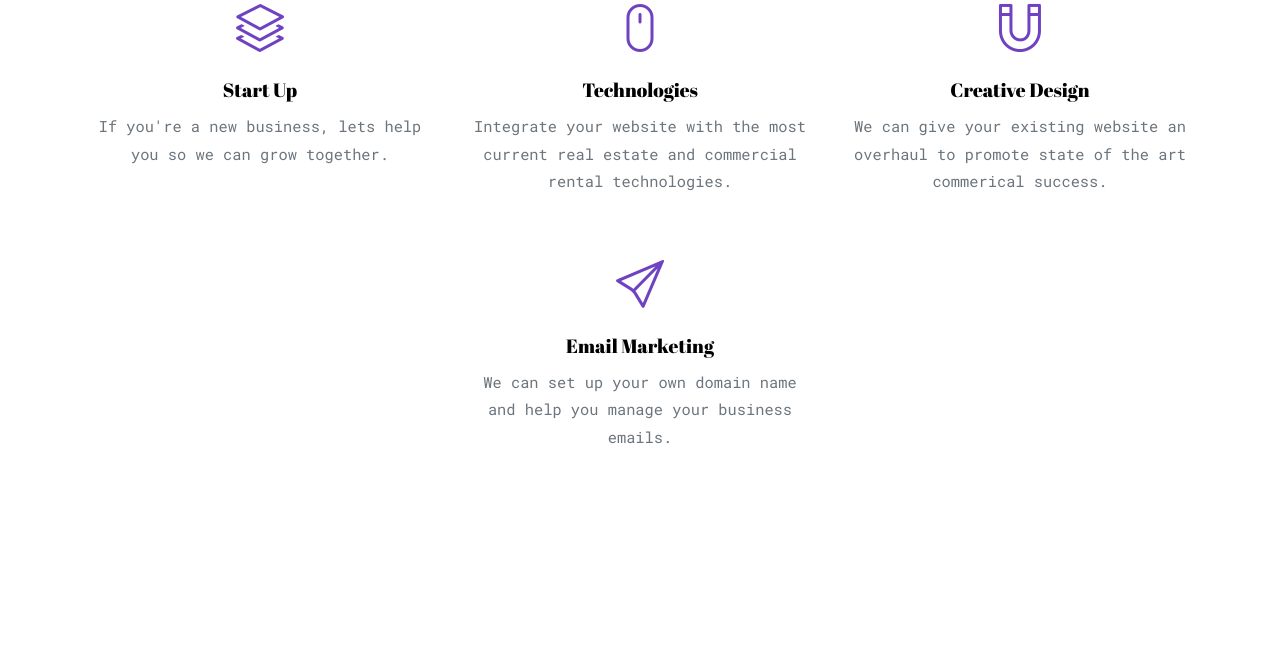
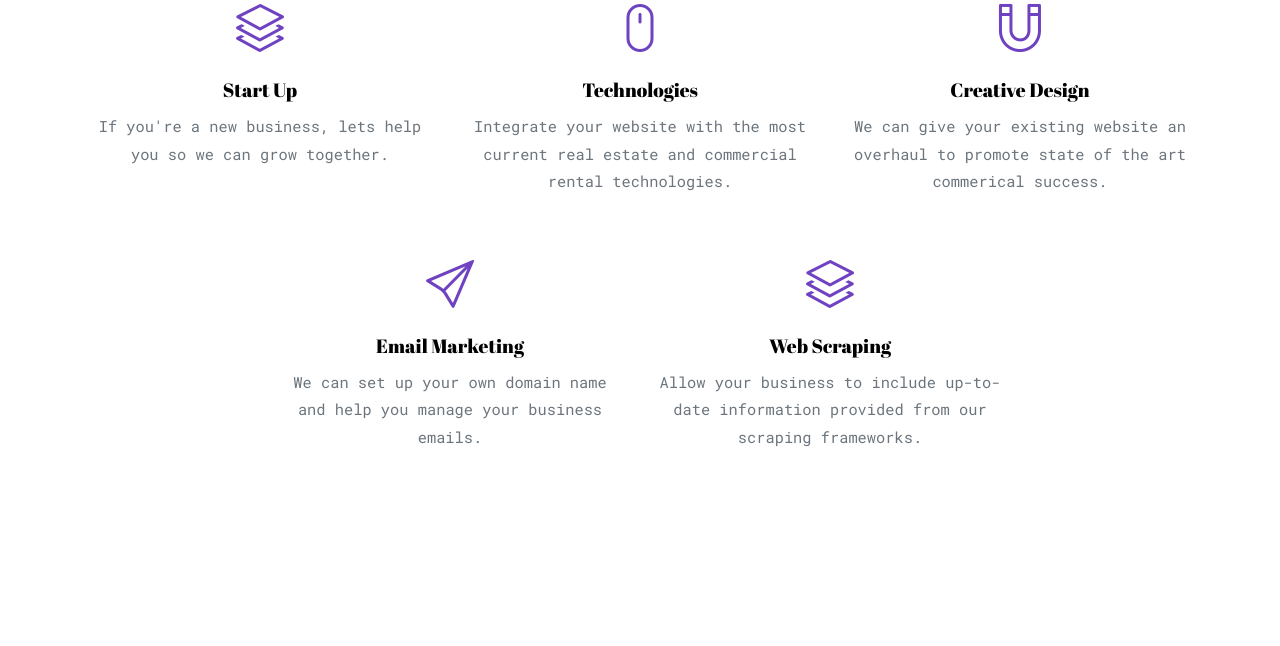
Before and after one commit to Duskamo/mycompany_gui, a Django app: page /services in a window 1280 px wide. Shown: the part 1159-1805 px from the top of the page. Run offline with Django 3.2, Linux system fonts and the light colour scheme; some libraries are stand-ins or nearby versions.

Commit message:
Added web scraping to services

```diff
--- a/mysite/gui/templates/gui/services.html
+++ b/mysite/gui/templates/gui/services.html
@@ -63,11 +63,18 @@
           </div>
         </div>
 
-        <div class="offset-lg-4 offset-md-4 col-lg-4 col-md-6 mb-5 text-center"  data-aos="fade-up" data-aos-delay="0">
+        <div class="offset-lg-2 offset-md-2 col-lg-4 col-md-6 mb-5 text-center"  data-aos="fade-up" data-aos-delay="0">
           <div class="service">
             <span class="icon icon-paper-plane mb-4 d-block"></span>
             <h3>Email Marketing</h3>
             <p>We can set up your own domain name and help you manage your business emails.</p>
+          </div>
+        </div>
+	<div class="col-lg-4 col-md-6 mb-5 text-center"  data-aos="fade-up" data-aos-delay="0">
+          <div class="service">
+            <span class="icon icon-layers mb-4 d-block"></span>
+            <h3>Web Scraping</h3>
+            <p>Allow your business to include up-to-date information provided from our scraping frameworks.</p>
           </div>
         </div>
       </div>
```
